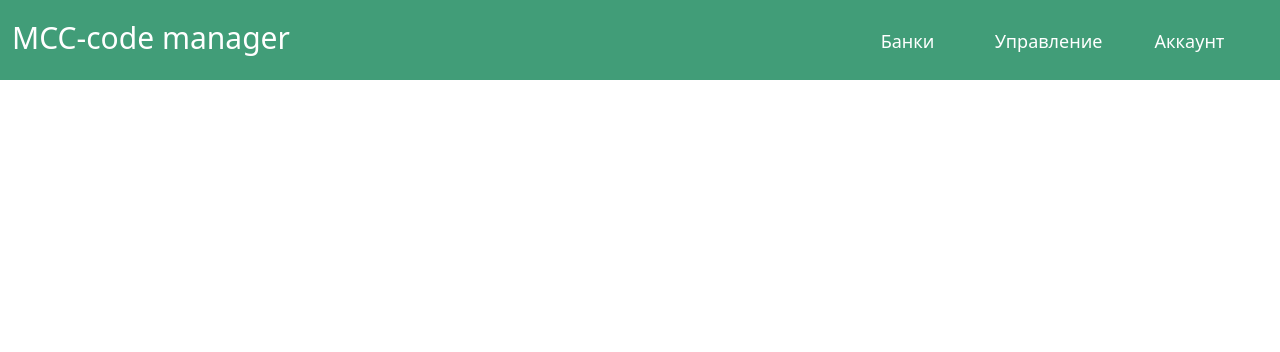
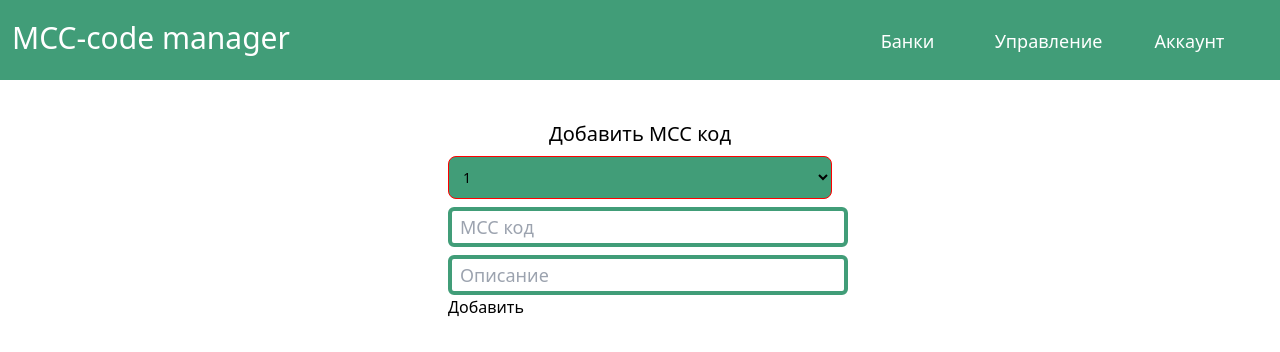
Before and after one commit to Veter-ok/mcc-code-manager, a React (Vite) app in the folder frontend/: page /manager in a window 1280 px wide. Shown: the top 352 px of the page. Built offline with nearby package versions, Linux system fonts and the light colour scheme.

Commit message:
feature 1) add page where user can add new mcc-code 2) create custom select

```diff
--- /dev/null
+++ b/frontend/src/components/ui/Select.tsx
@@ -0,0 +1,18 @@
+import {FunctionComponent as FC} from 'react'
+
+interface ISelectProps {
+	options: Array<string>,
+	onChange(v:string): void,
+}
+
+export const Select:FC<ISelectProps> = ({options, onChange}) => {
+	return (
+		<>
+			<select onChange={(e) => onChange(e.target.value)} className="bg-primary border mt-2 border-secondery text-gray-900 text-sm rounded-lg focus:ring-blue-500 focus:border-blue-500 block w-full p-2.5 dark:bg-gray-700 dark:border-gray-600 dark:placeholder-gray-400 dark:text-white dark:focus:ring-blue-500 dark:focus:border-blue-500">
+				{options.map((option: string) =>
+					<option key={option} value={option}>{option}</option>
+				)}
+			</select>
+		</>
+	)
+}
--- /dev/null
+++ b/frontend/src/pages/ManagerPage.tsx
@@ -0,0 +1,22 @@
+import { useState } from 'react'
+import { Input } from '../components/ui/Input'
+import { Select } from '../components/ui/select'
+
+const ManagerPage = () => {
+    const [maccCode, setMCCcode] = useState('')
+    const [bank, setBank] = useState('')
+
+  return (
+    <div className='grid justify-center'>
+        <form className='max-w-sm mx-auto'>
+            <div className='text-xl text-center'>Добавить МСС код</div>
+            <Select options={['1', '2']} onChange={setBank}/>
+            <Input value={maccCode} onChange={setMCCcode} placeholder='МСС код' style='mt-2'/>
+            <Input value={maccCode} onChange={setMCCcode} placeholder='Описание' style='mt-2'/>
+            <button className='justify-center'>Добавить</button>
+        </form>
+    </div>
+  )
+}
+
+export default ManagerPage
--- a/frontend/src/routes.tsx
+++ b/frontend/src/routes.tsx
@@ -1,12 +1,14 @@
 import { Route, Routes } from "react-router-dom"
 import BanksPage from "./pages/BanksPage"
 import CashbackPage from "./pages/CashbackPage"
+import ManagerPage from "./pages/ManagerPage"
 
 const RoutesController = () => {
     return (
         <Routes>
             <Route path="/" element={<BanksPage/>}/>
             <Route path="cashback/:bankId" element={<CashbackPage/>}/>
+            <Route path="/manager" element={<ManagerPage/>}/>
         </Routes>
     )
 }
```
